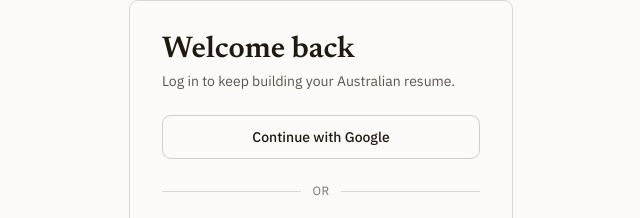
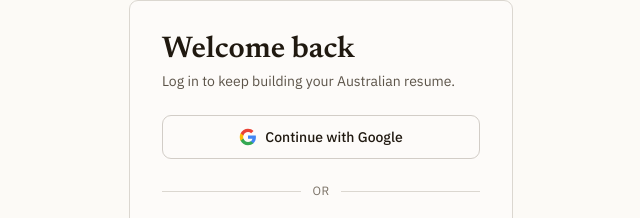
Before and after one commit to tiajulian/Applylab, a Next.js app: page /login in a window 1280 px wide. Shown: the part 144-362 px from the top of the page, without its empty margins (319-959 px from the left). Built offline with nearby package versions, Linux system fonts and the light colour scheme.

Commit message:
Add Google logo icon to "Continue with Google" buttons

```diff
--- a/app/(auth)/login/page.tsx
+++ b/app/(auth)/login/page.tsx
@@ -5,6 +5,7 @@ import Link from "next/link";
 import { useRouter, useSearchParams } from "next/navigation";
 import { createClient } from "@/lib/supabase/client";
 import { Button } from "@/components/ui/Button";
+import { GoogleIcon } from "@/components/ui/icons/GoogleIcon";
 import { Input } from "@/components/ui/Input";
 import { Reveal } from "@/components/ui/Reveal";
 
@@ -85,6 +86,7 @@ function LoginForm() {
             onClick={handleGoogleLogin}
             isLoading={isGoogleLoading}
           >
+            {!isGoogleLoading && <GoogleIcon />}
             Continue with Google
           </Button>
 
--- a/app/(auth)/signup/page.tsx
+++ b/app/(auth)/signup/page.tsx
@@ -5,6 +5,7 @@ import Link from "next/link";
 import { createClient } from "@/lib/supabase/client";
 import { Button } from "@/components/ui/Button";
 import { Checkbox } from "@/components/ui/Checkbox";
+import { GoogleIcon } from "@/components/ui/icons/GoogleIcon";
 import { Input } from "@/components/ui/Input";
 import { Reveal } from "@/components/ui/Reveal";
 import { TERMS_VERSION } from "@/lib/terms";
@@ -122,6 +123,7 @@ export default function SignupPage() {
             isLoading={isGoogleLoading}
             disabled={!agreedToTerms}
           >
+            {!isGoogleLoading && <GoogleIcon />}
             Continue with Google
           </Button>
 
--- /dev/null
+++ b/components/ui/icons/GoogleIcon.tsx
@@ -0,0 +1,22 @@
+export function GoogleIcon(props: React.SVGProps<SVGSVGElement>) {
+  return (
+    <svg viewBox="0 0 48 48" width="18" height="18" aria-hidden="true" {...props}>
+      <path
+        fill="#4285F4"
+        d="M45.12 24.5c0-1.56-.14-3.06-.4-4.5H24v8.51h11.84c-.51 2.75-2.06 5.08-4.39 6.64v5.52h7.11c4.16-3.83 6.56-9.47 6.56-16.17z"
+      />
+      <path
+        fill="#34A853"
+        d="M24 46c5.94 0 10.92-1.97 14.56-5.33l-7.11-5.52c-1.97 1.32-4.49 2.1-7.45 2.1-5.73 0-10.58-3.87-12.31-9.07H4.34v5.7C7.96 41.07 15.4 46 24 46z"
+      />
+      <path
+        fill="#FBBC05"
+        d="M11.69 28.18C11.25 26.86 11 25.45 11 24s.25-2.86.69-4.18v-5.7H4.34C2.85 17.09 2 20.45 2 24s.85 6.91 2.34 9.88l7.35-5.7z"
+      />
+      <path
+        fill="#EA4335"
+        d="M24 10.75c3.23 0 6.13 1.11 8.41 3.29l6.31-6.31C34.91 4.18 29.93 2 24 2 15.4 2 7.96 6.93 4.34 14.12l7.35 5.7c1.73-5.2 6.58-9.07 12.31-9.07z"
+      />
+    </svg>
+  );
+}
```
